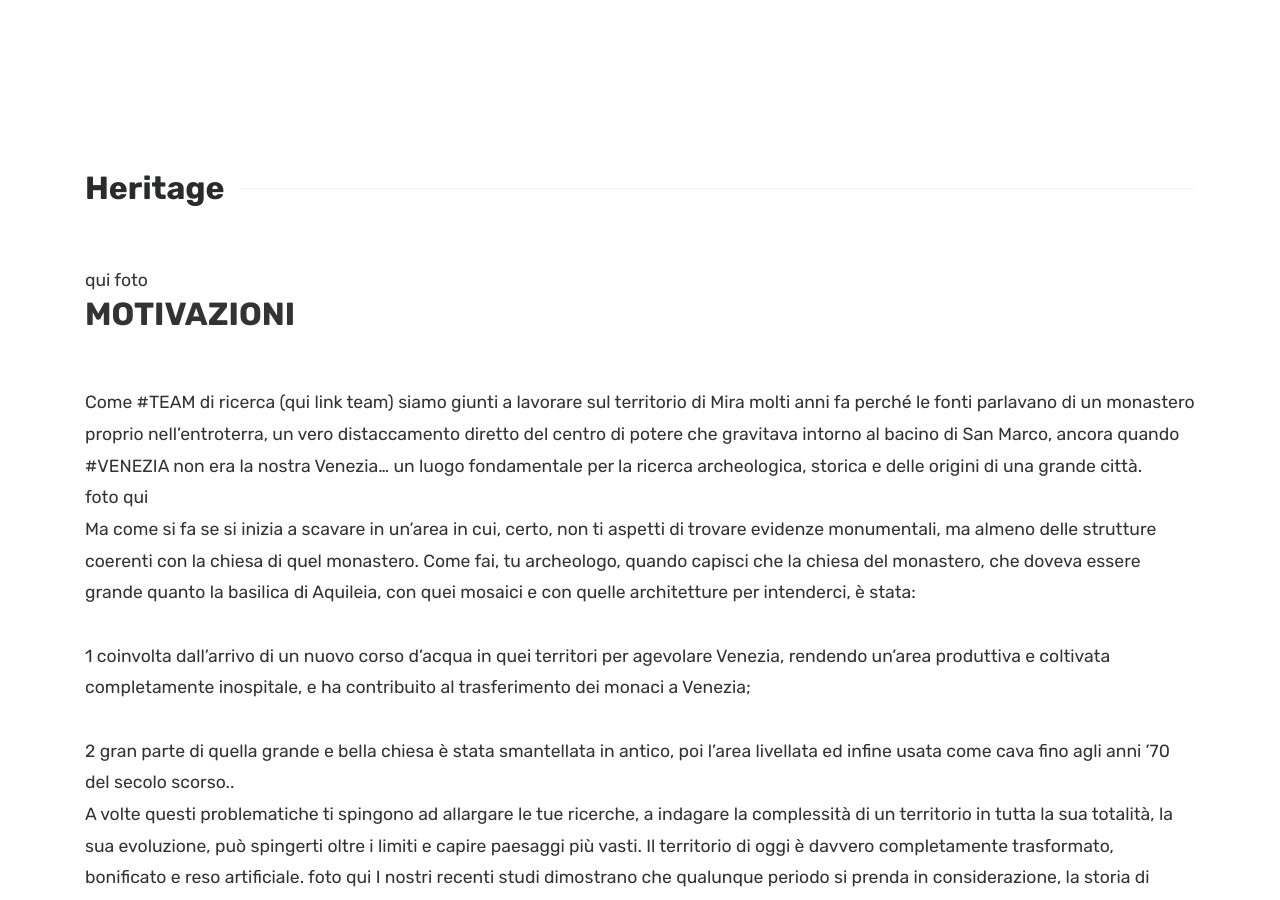
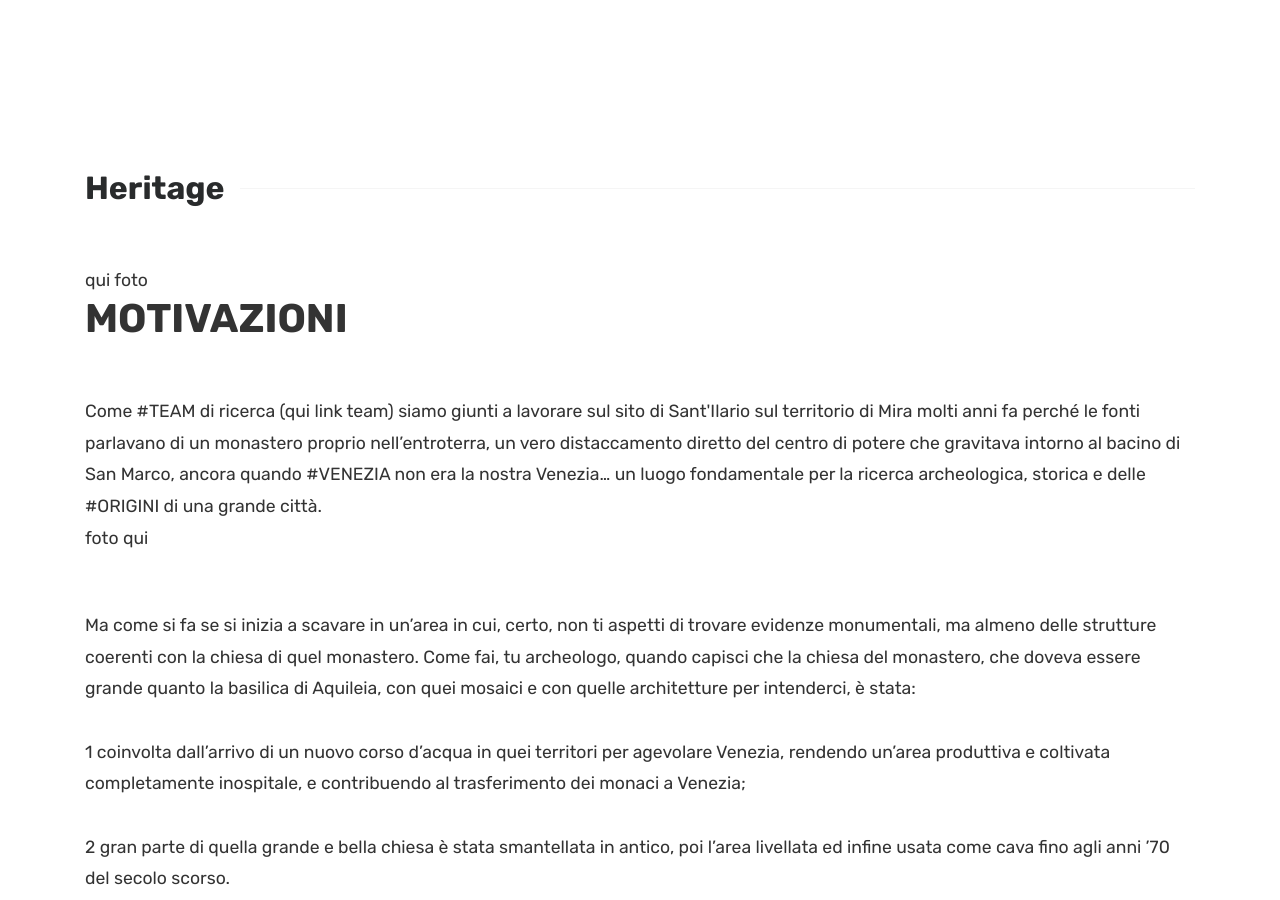
Before and after one commit to valrem93/SantIlarioeilBrenta_test, a Jekyll site: the page built from docs/heritage.html, in a window 1280 px wide and 900 px high. Built offline with Jekyll 4.4.1, drawn with Linux system fonts in a browser that asks for light colours.

Commit message:
Update heritage.html

```diff
--- a/docs/heritage.html
+++ b/docs/heritage.html
@@ -4,17 +4,19 @@
 ---
 <br>qui foto</br>
 
-<h2><b>MOTIVAZIONI</b></h2>
-<br>Come #TEAM di ricerca (qui link team) siamo giunti a lavorare sul territorio di Mira molti anni fa perché le fonti parlavano di un monastero proprio nell’entroterra,
+<h1><b>MOTIVAZIONI</b></h1>
+<br>Come #TEAM di ricerca (qui link team) siamo giunti a lavorare sul sito di Sant'Ilario sul territorio di Mira molti anni fa perché le fonti parlavano di un monastero proprio nell’entroterra,
 un vero distaccamento diretto del centro di potere che gravitava intorno al bacino di San Marco, ancora quando #VENEZIA non era la nostra Venezia… un luogo fondamentale
-per la ricerca archeologica, storica e delle origini di una grande città. </br>
-foto qui
+per la ricerca archeologica, storica e delle #ORIGINI di una grande città. </br>
+
+ <p>foto qui </p>
+
 <br>Ma come si fa se si inizia a scavare in un’area in cui, certo, non ti aspetti di trovare evidenze monumentali, ma almeno delle strutture coerenti con la chiesa di
 quel monastero. Come fai, tu archeologo, quando capisci che la chiesa del monastero, che doveva essere grande quanto la basilica di Aquileia, con quei mosaici e con
 quelle architetture per intenderci, è stata: </br>
 <br>1 coinvolta dall’arrivo di un nuovo corso d’acqua in quei territori per agevolare Venezia, rendendo un’area produttiva e
-coltivata completamente inospitale, e ha contribuito al trasferimento dei monaci a Venezia; </br>
-<br>2 gran parte di quella grande e bella chiesa è stata smantellata in antico, poi l’area livellata ed infine usata come cava fino agli anni ’70 del secolo scorso..</br>
+coltivata completamente inospitale, e contribuendo al trasferimento dei monaci a Venezia; </br>
+<br>2 gran parte di quella grande e bella chiesa è stata smantellata in antico, poi l’area livellata ed infine usata come cava fino agli anni ’70 del secolo scorso.</br>
 
 A volte questi problematiche ti spingono ad allargare le tue ricerche, a indagare la complessità di un territorio in tutta la sua totalità, la sua evoluzione,
 può spingerti oltre i limiti e capire paesaggi più vasti. Il territorio di oggi è davvero completamente trasformato, bonificato e reso artificiale.
```
